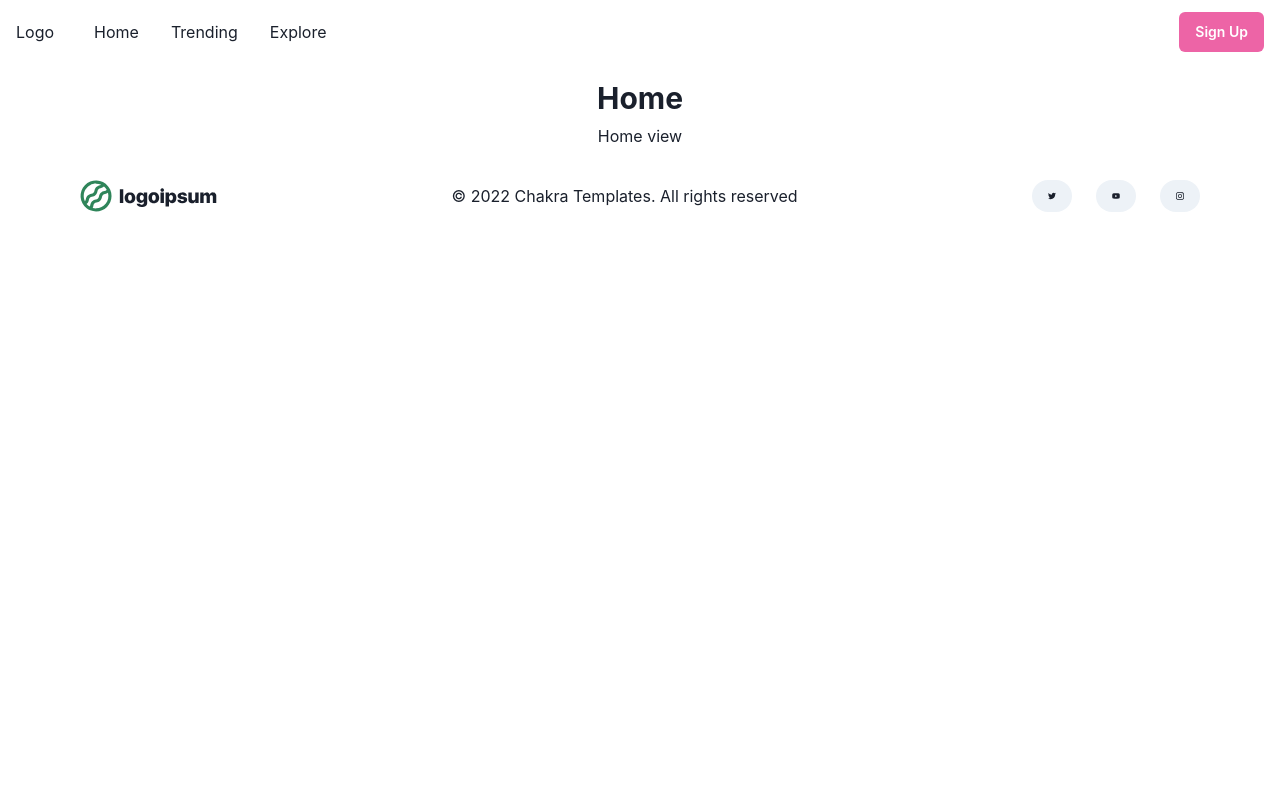
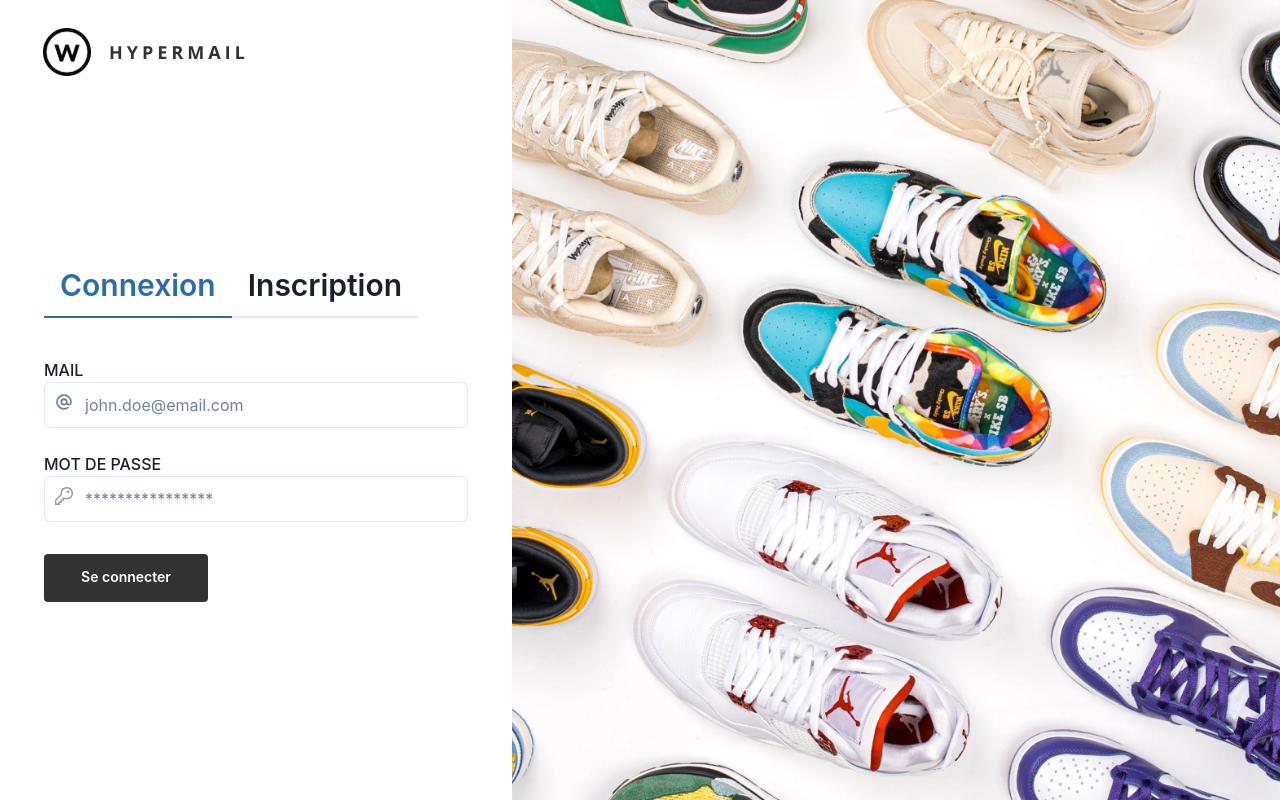
Before and after one commit to J4ckyLIM/Mail_App, a React (Vite) app in the folder frontend/: page /auth in a window 1280 px wide. Before the commit this address led to /. Built offline with nearby package versions, Linux system fonts and the light colour scheme; sample sign-in values are in the browser's storage.

Commit message:
feat: logout function

```diff
--- a/frontend/src/contexts/AuthenticationProvider.tsx
+++ b/frontend/src/contexts/AuthenticationProvider.tsx
@@ -10,6 +10,7 @@ interface AuthenticationConfig {
   user: User | null;
   login: (email: string, password: string) => void;
   register: (email: string, password: string, name: string) => void;
+  logout: () => void;
 }
 
 export const AuthenticationContext = createContext<AuthenticationConfig>({
@@ -17,6 +18,7 @@ export const AuthenticationContext = createContext<AuthenticationConfig>({
   user: null,
   login: () => {},
   register: () => {},
+  logout: () => {},
 });
 
 export const AuthenticationProvider = ({ children }: { children: any }) => {
@@ -65,22 +67,29 @@ export const AuthenticationProvider = ({ children }: { children: any }) => {
     });
   };
 
+  const logout = async () => {
+    localStorage.removeItem('token');
+    setAccessToken(null);
+    setUser(null);
+  };
+
   const contextValues = useMemo(() => {
     return {
       accessToken,
       user,
       login,
       register,
+      logout
     };
   }, [accessToken, user]);
 
   useEffect(() => {
-    if (!accessToken) {
+    if (!accessToken || !user) {
       navigate('/auth');
     } else {
       navigate('/');
     }
-  }, [accessToken, navigate]);
+  }, [accessToken, user, navigate]);
 
   return (
     <AuthenticationContext.Provider value={contextValues}>
--- a/frontend/src/hooks/useAuth.ts
+++ b/frontend/src/hooks/useAuth.ts
@@ -3,7 +3,7 @@ import { useContext } from 'react';
 import { AuthenticationContext } from '../contexts/AuthenticationProvider';
 
 export const useAuth = () => {
-  const { accessToken, user, login, register } = useContext(
+  const { accessToken, user, login, register, logout } = useContext(
     AuthenticationContext,
   );
   return {
@@ -11,5 +11,6 @@ export const useAuth = () => {
     user,
     login,
     register,
+    logout,
   };
 };
```
